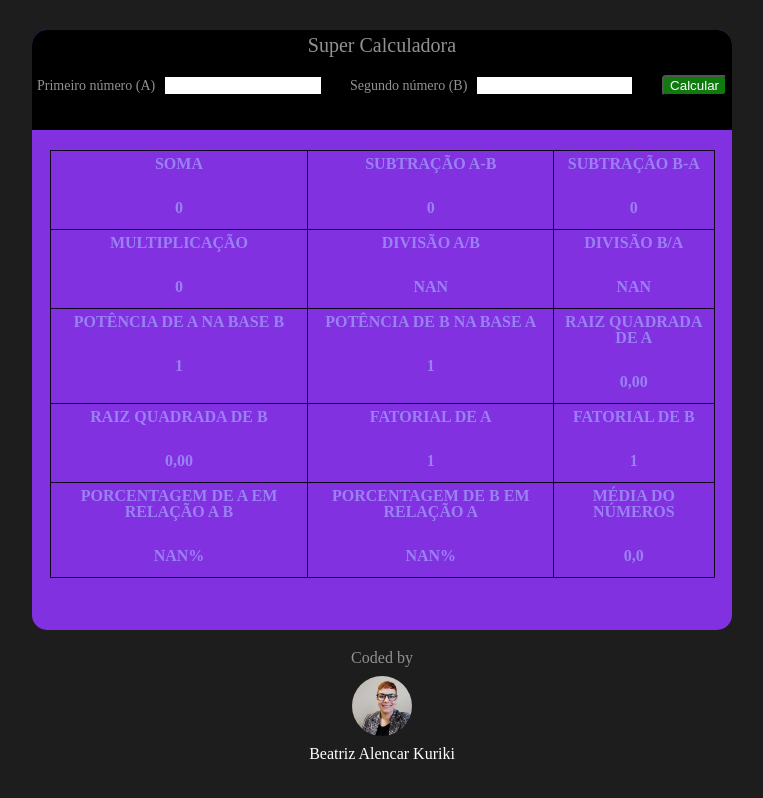
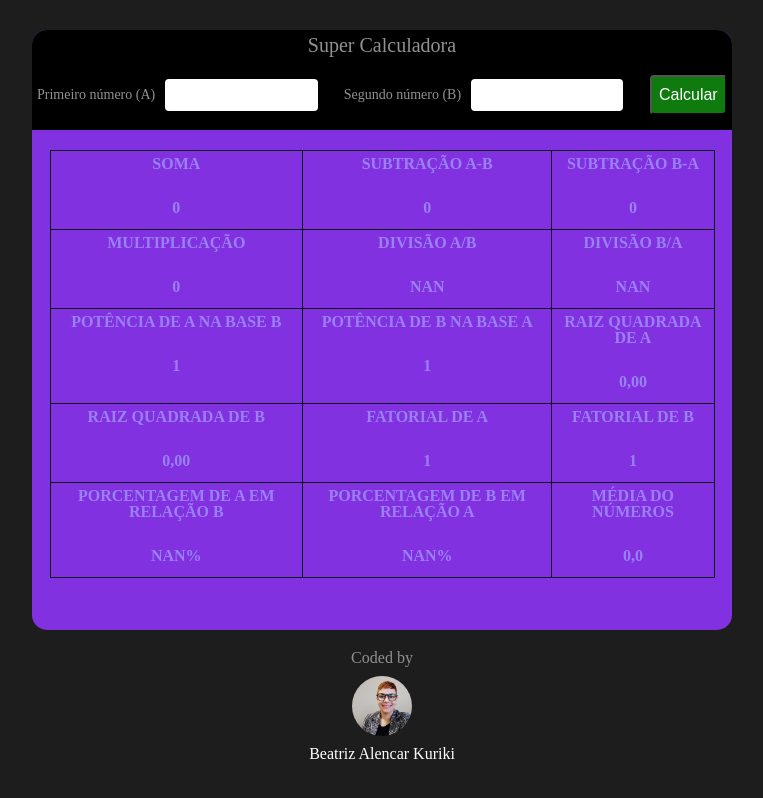
Before and after one commit to BeatrizKuriki/CalculadoraXP, a plain HTML site: page index.html in a window 1280 px wide. Shown: the whole page, without its empty margins (258-1021 px from the left). Drawn offline with Linux system fonts and the light colour scheme.

Commit message:
finalizado

```diff
--- a/index.html
+++ b/index.html
@@ -70,7 +70,7 @@
 
                     </tr>
                     <tr>
-                        <td><span class="porcentagemAb">Porcentagem de A em relação a B</span>
+                        <td><span class="porcentagemAb">Porcentagem de A em relação  B</span>
                             <p class="resultado-porcentagemAb"></p></td>
 
                         <td><span class="porcentagemBa">Porcentagem de B em relação A</span>
--- a/src/script/index.js
+++ b/src/script/index.js
@@ -101,7 +101,7 @@ function multiplica(numA, numB){
 }
 
 function divisaoAb(numA, numB){
-    return numA/numB;
+     return numA/numB;
 }
 
 function divisaobA(numA, numB){
--- a/src/styles/index.css
+++ b/src/styles/index.css
@@ -53,6 +53,8 @@ h1{
  input{
     width: 50%;
     border: none;
+    height: 30px;
+    border-radius: 4px;
 }
 
 input:focus{
@@ -80,7 +82,10 @@ input:focus{
 button{
     background-color: rgba(30, 239, 30, 0.515);
     border-radius: 4px;
+    width: 80px;
+    height: 40px;
     color: white;
+    font-size: 16px;
     cursor: pointer;
 }
 table{
```
